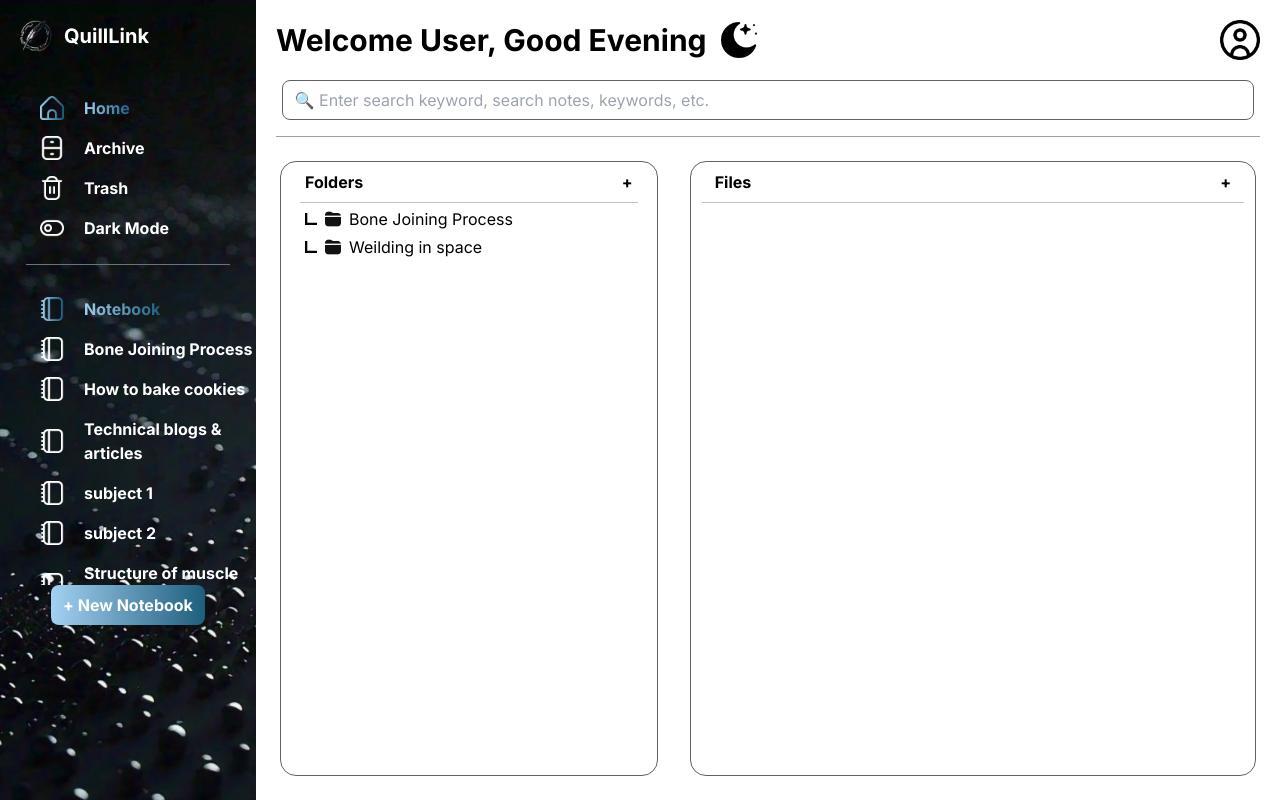
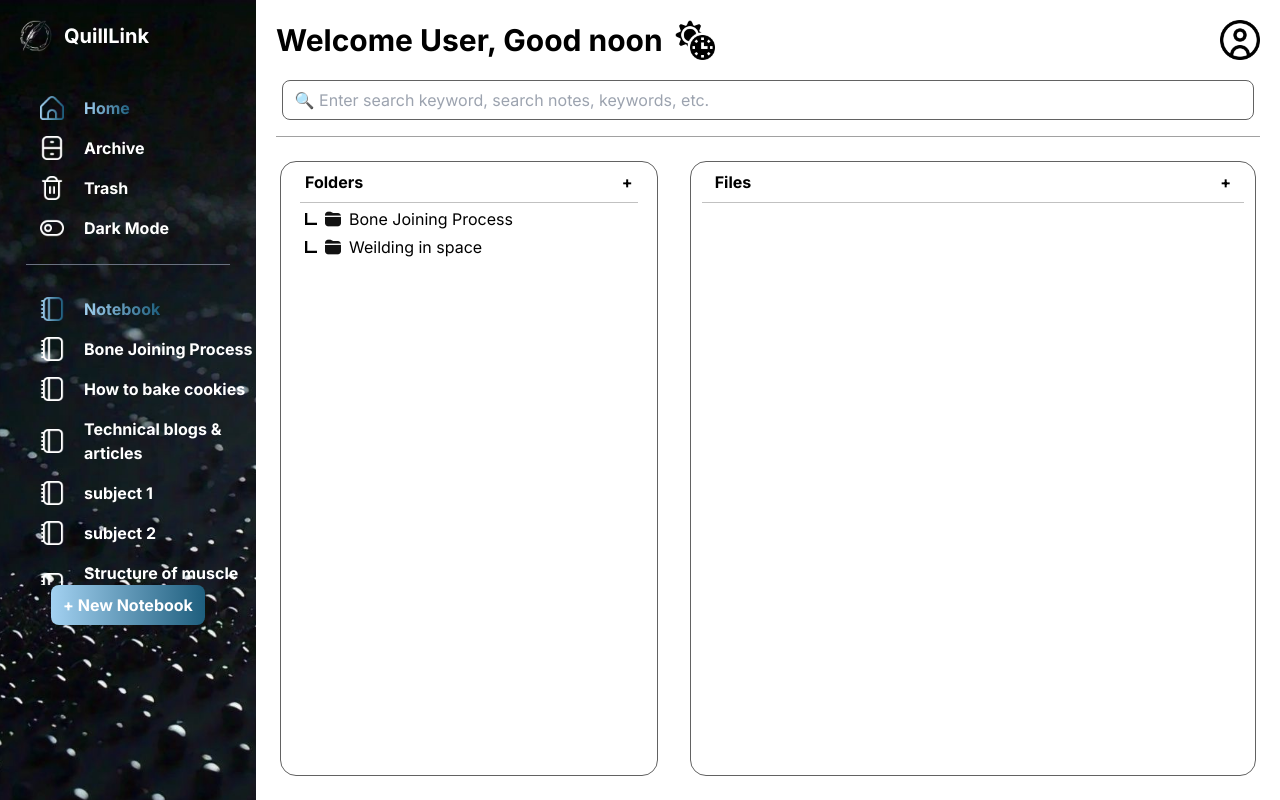
Before and after one commit to proaddy/quill-link-frontend-app, a React (Vite) app: page / in a window 1280 px wide. Built offline with nearby package versions, Linux system fonts and the light colour scheme.

Commit message:
greeting updated

```diff
--- a/src/pages/Dashboard.jsx
+++ b/src/pages/Dashboard.jsx
@@ -48,6 +48,23 @@ export default function Dashboard() {
       r.style.setProperty("--accent-col", "#A3D1F1");
     }
   }, [darkmode]);
+
+  const timeOfTheDay = () => {
+    const now = new Date();
+    const hour = now.getHours();
+    if(hour > 4 && hour < 12) {
+      return 'morning';
+    } else if (hour >= 12 && hour < 18) {
+      return 'noon';
+    } else if (hour >= 18 && hour < 23) {
+      return 'evening';
+    } else if (hour >= 23 || hour <= 4) {
+      return 'night';
+    }
+  }
+
+  console.log(timeOfTheDay());
+
   return (
     <>
       <FormComponent activeFolderId={activeFolderId} showForm={showForm} setShowForm={setShowForm} setFilesList={setFilesList} filesList={filesList} setFolders={setFolders} folders={folders}/>
@@ -193,9 +210,9 @@ export default function Dashboard() {
         <div className="comp-background w-[80%] h-screen flex flex-col relative">
           <div id="top" className="flex items-center justify-between p-5">
             <h1 className="text-3xl font-bold flex items-center gap-3">
-              Welcome User, Good Evening
+              Welcome User, Good {timeOfTheDay()}
               <img
-                src={`evening${darkmode ? "-white" : ""}.png`}
+                src={`${timeOfTheDay()}${darkmode ? "-white" : ""}.png`}
                 className="h-10"
               />
             </h1>
```
